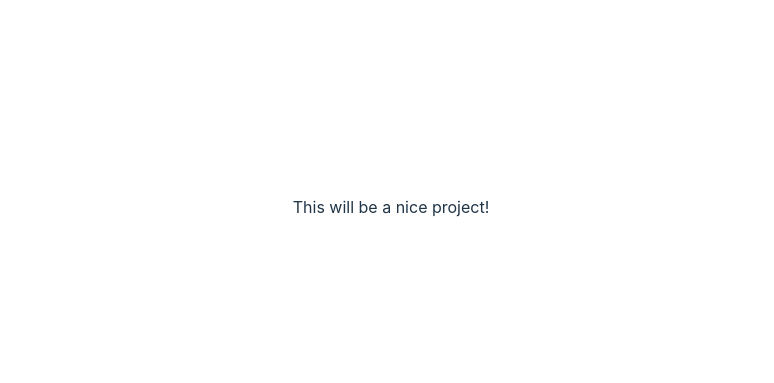
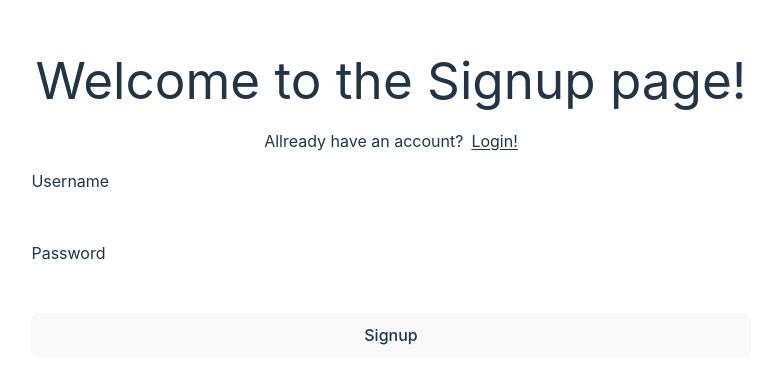
Before and after one commit to robertpuiu/YouTubeSlicer, a React (Vite) app: page /signup in a window 1280 px wide. Shown: the part 193-576 px from the top of the page, without its empty margins (249-1023 px from the left). Built offline with nearby package versions, Linux system fonts and the light colour scheme; no server answers.

Commit message:
react-router google-auth

```diff
--- /dev/null
+++ b/firebase.js
@@ -0,0 +1,19 @@
+// Import the functions you need from the SDKs you need
+import { initializeApp } from 'firebase/app';
+import { getAuth } from 'firebase/auth';
+// TODO: Add SDKs for Firebase products that you want to use
+// https://firebase.google.com/docs/web/setup#available-libraries
+
+// Your web app's Firebase configuration
+const firebaseConfig = {
+  apiKey: import.meta.env.VITE_FIREBASE_API_KEY,
+  authDomain: import.meta.env.VITE_FIREBASE_AUTH_DOMAIN,
+  projectId: import.meta.env.VITE_FIREBASE_PROJECT_ID,
+  storageBucket: import.meta.env.VITE_FIREBASE_STORAGE_BUCKET,
+  messagingSenderId: import.meta.env.VITE_FIREBASE_MESSAGING_SENDER_ID,
+  appId: import.meta.env.VITE_FIREBASE_APP_ID,
+};
+
+// Initialize Firebase
+const app = initializeApp(firebaseConfig);
+export const auth = getAuth(app);
--- a/package.json
+++ b/package.json
@@ -10,8 +10,10 @@
     "preview": "vite preview"
   },
   "dependencies": {
+    "firebase": "^10.10.0",
     "react": "^18.2.0",
-    "react-dom": "^18.2.0"
+    "react-dom": "^18.2.0",
+    "react-router-dom": "^6.22.3"
   },
   "devDependencies": {
     "@types/react": "^18.2.66",
--- /dev/null
+++ b/src/context/AuthContext.jsx
@@ -0,0 +1,40 @@
+/* eslint-disable react-refresh/only-export-components */
+/* eslint-disable react/prop-types */
+import { createContext, useContext, useEffect, useState } from 'react';
+import {
+  createUserWithEmailAndPassword,
+  signInWithEmailAndPassword,
+  signOut,
+  onAuthStateChanged,
+} from 'firebase/auth';
+import { auth } from '../../firebase';
+const UserContext = createContext();
+
+export const AuthContextProvider = ({ children }) => {
+  const [user, setUser] = useState(null);
+
+  const createUser = (email, password) => {
+    return createUserWithEmailAndPassword(auth, email, password);
+  };
+  const logout = () => {
+    return signOut(auth);
+  };
+  const signin = (email, password) => {
+    return signInWithEmailAndPassword(auth, email, password);
+  };
+  useEffect(() => {
+    const unsubscribe = onAuthStateChanged(auth, (user) => {
+      setUser(user);
+    });
+    return () => unsubscribe();
+  }, []);
+
+  return (
+    <UserContext.Provider value={{ createUser, user, logout, signin }}>
+      {children}
+    </UserContext.Provider>
+  );
+};
+export const useAuth = () => {
+  return useContext(UserContext);
+};
--- a/src/main.jsx
+++ b/src/main.jsx
@@ -2,9 +2,35 @@ import React from 'react';
 import ReactDOM from 'react-dom/client';
 import App from './App.jsx';
 import './assets/index.css';
+import Signup from './pages/Signup.jsx';
+import Profile from './pages/Profile.jsx';
+import Signin from './pages/Signin.jsx';
+import { createBrowserRouter, RouterProvider } from 'react-router-dom';
+import { AuthContextProvider } from './context/AuthContext.jsx';
+
+const router = createBrowserRouter([
+  {
+    path: '/',
+    element: <App />,
+  },
+  {
+    path: '/signup',
+    element: <Signup />,
+  },
+  {
+    path: '/profile',
+    element: <Profile />,
+  },
+  {
+    path: '/signin',
+    element: <Signin />,
+  },
+]);
 
 ReactDOM.createRoot(document.getElementById('root')).render(
   <React.StrictMode>
-    <App />
+    <AuthContextProvider>
+      <RouterProvider router={router} />
+    </AuthContextProvider>
   </React.StrictMode>
 );
--- /dev/null
+++ b/src/pages/Profile.jsx
@@ -0,0 +1,26 @@
+import { useAuth } from '../context/AuthContext';
+
+const Profile = () => {
+  const { user, logout } = useAuth();
+
+  const handleLogout = async (e) => {
+    e.preventDefault();
+    try {
+      await logout();
+      //navigate - to feed page
+    } catch (error) {
+      console.log('logout error:', error.message);
+    }
+  };
+  return (
+    <div className="flex flex-col gap-4">
+      <h1>Welcome to your profile!</h1>
+
+      <p>Mail: {user && user.email}</p>
+
+      <button onClick={handleLogout}>logout!</button>
+    </div>
+  );
+};
+
+export default Profile;
--- /dev/null
+++ b/src/pages/Signin.jsx
@@ -0,0 +1,53 @@
+import { useState } from 'react';
+import { Link } from 'react-router-dom';
+import { useAuth } from '../context/AuthContext';
+import { useNavigate } from 'react-router-dom';
+const Signin = () => {
+  const [username, setUsername] = useState('');
+  const [password, setPassword] = useState('');
+  const navigate = useNavigate();
+  const { signin } = useAuth();
+  const handleSignin = async (e) => {
+    e.preventDefault();
+    try {
+      await signin(username, password);
+      navigate('/profile');
+    } catch (error) {
+      console.log('signin error:', error.message);
+    }
+    //navigate - to feed page
+  };
+  return (
+    <div>
+      <h1 className="p-3">Welcome to the Sign in page!</h1>
+      <p className="text-center m-2">
+        Don&apos;t have an accout?
+        <Link
+          to="/signup"
+          className="underline underline-offset-2 hover:text-blue-500 ml-2"
+        >
+          Create one!
+        </Link>
+      </p>
+      <form className="flex flex-col gap-3 p-2 my-2">
+        <label>Username</label>
+        <input
+          onChange={(e) => setUsername(e.target.value)}
+          type="text"
+          name="username"
+        />
+        <label>Password</label>
+        <input
+          onChange={(e) => setPassword(e.target.value)}
+          type="password"
+          name="password"
+        />
+        <button onClick={handleSignin} type="submit">
+          Signin
+        </button>
+      </form>
+    </div>
+  );
+};
+
+export default Signin;
--- /dev/null
+++ b/src/pages/Signup.jsx
@@ -0,0 +1,54 @@
+import { useState } from 'react';
+import { Link } from 'react-router-dom';
+import { useAuth } from '../context/AuthContext';
+import { useNavigate } from 'react-router-dom';
+
+const Signup = () => {
+  const [username, setUsername] = useState('');
+  const [password, setPassword] = useState('');
+  const navigate = useNavigate();
+  const { createUser } = useAuth();
+  const handleSignup = async (e) => {
+    e.preventDefault();
+    try {
+      await createUser(username, password);
+      navigate('/profile');
+    } catch (error) {
+      console.log('signup error: ', error.message);
+    }
+  };
+
+  return (
+    <div>
+      <h1 className="p-3">Welcome to the Signup page!</h1>
+      <p className="text-center m-2">
+        Allready have an account?
+        <Link
+          to="/signin"
+          className="underline underline-offset-2 hover:text-blue-500 ml-2"
+        >
+          Login!
+        </Link>
+      </p>
+      <form className="flex flex-col gap-3 p-2 my-2">
+        <label>Username</label>
+        <input
+          onChange={(e) => setUsername(e.target.value)}
+          type="text"
+          name="username"
+        />
+        <label>Password</label>
+        <input
+          onChange={(e) => setPassword(e.target.value)}
+          type="password"
+          name="password"
+        />
+        <button onClick={handleSignup} type="submit">
+          Signup
+        </button>
+      </form>
+    </div>
+  );
+};
+
+export default Signup;
```
Also changed, not shown: 2 other files (tests, documents, lock files or other folders).
